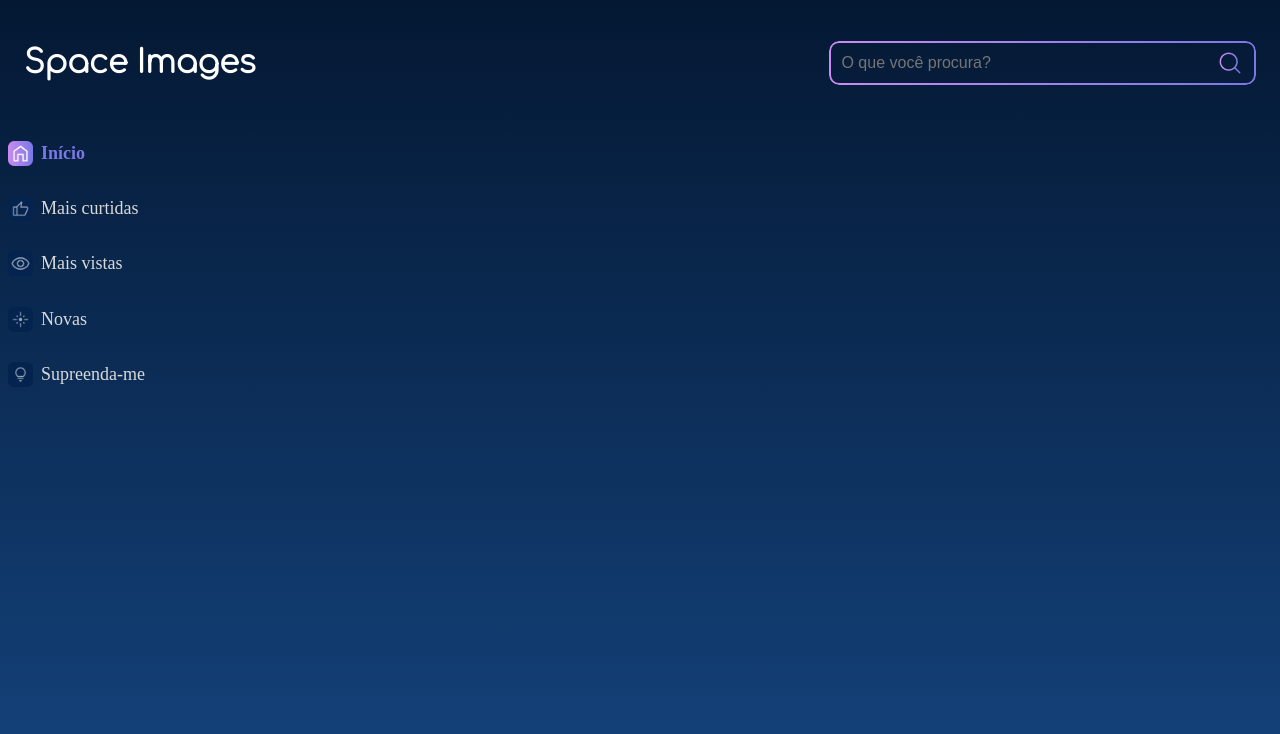
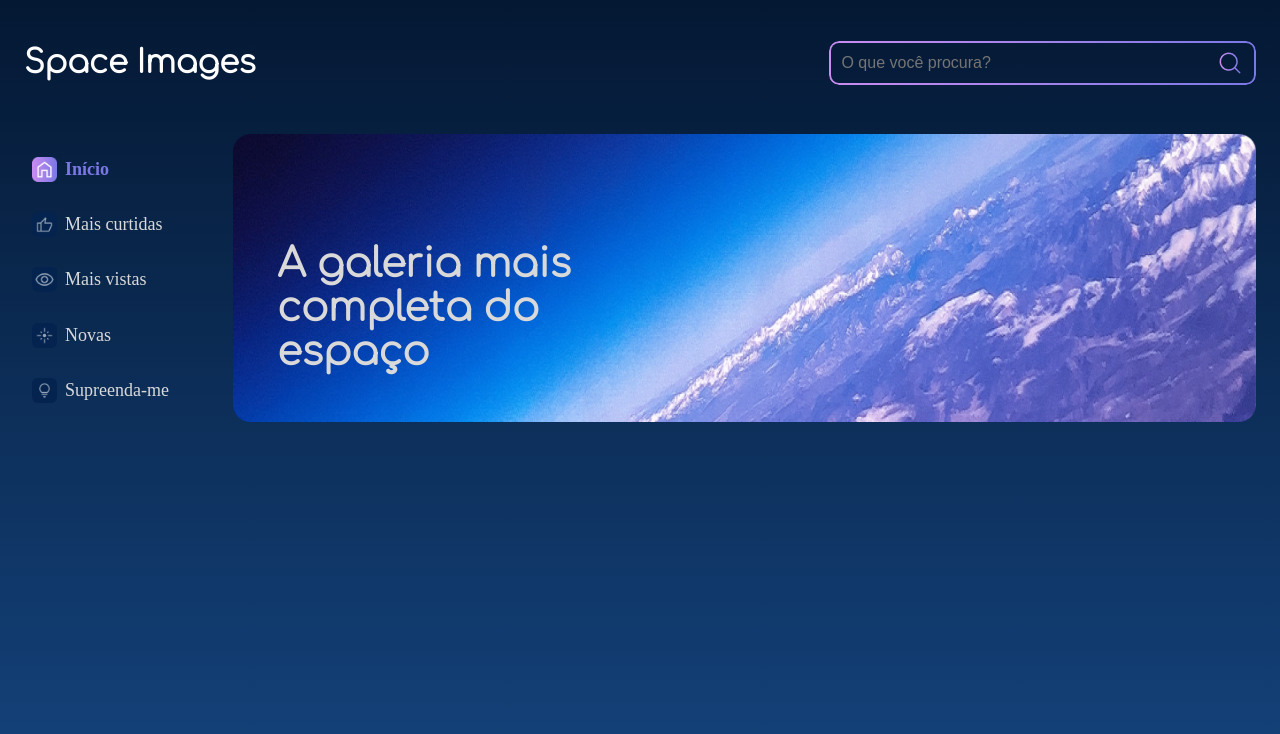
Before and after one commit to wevertonsantos/space-images, a React (Create React App) app: page / in a window 1280 px wide. Shown: the top 734 px of the page. Built offline with nearby package versions, Linux system fonts and the light colour scheme.

Commit message:
create banner component

```diff
--- /dev/null
+++ b/src/pages/Home/Home.module.scss
@@ -0,0 +1,31 @@
+main {
+    margin: 0 24px;
+  }
+
+  .principal {
+    display: flex;
+    align-items: center;
+    justify-content: space-between;
+    margin-top: 2rem;
+
+    &__imagem {
+      width: 88%;
+      img {
+        width: 100%;
+        height: 288px;
+      }
+
+      position: relative;
+
+      h1 {
+        position: absolute;
+        z-index: 1;
+        color: #d9d9d9;
+        font-size: 2.5rem;
+        width: 401px;
+        height: 144px;
+        top: 75px;
+        left: 44px;
+      }
+    }
+  }
--- a/src/pages/Home/index.jsx
+++ b/src/pages/Home/index.jsx
@@ -1,11 +1,21 @@
 import Header from "../../components/Header";
 import Menu from "../../components/Menu";
+import styles from './Home.module.scss'
+import banner from './banner.png'
 
 export default function Home(){
     return(
         <>
             <Header />
-            <Menu />
+            <main className={styles.main}>
+                <section className={styles.principal}>
+                    <Menu />
+                    <div className={styles.principal__imagem}>
+                        <h1>A galeria mais completa do espaço</h1>
+                        <img src={banner} alt="A imagem da terra vista do espaço" />
+                    </div>
+                </section>
+            </main>
         </>
     )
 }
```
Also changed, not shown: src/pages/Home/banner.png (renamed from src/assets/banner.png).
